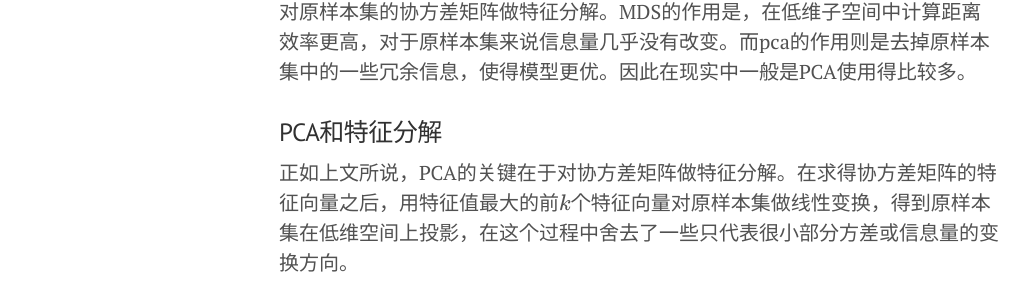
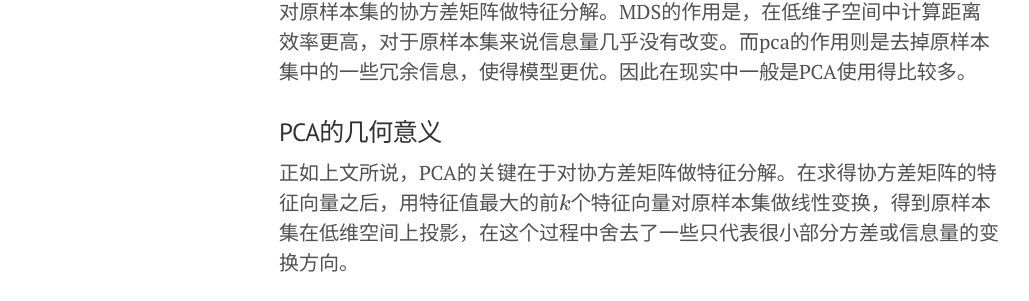
Before and after one commit to nomadcube/nomadcube.github.io, a Jekyll site: the page built from _posts/2016-08-02-线性降维与pca.md, in a window 1280 px wide. Shown: the part 404-705 px from the top of the page, without its empty margins (1-1030 px from the left). Built offline with Jekyll 4.4.1, drawn with Linux system fonts in a browser that asks for light colours; formulas are drawn with MathJax 3; comment, search, counter and statistics services are not loaded.

Commit message:
新文章

```diff
--- a/_posts/2016-08-02-线性降维与pca.md
+++ b/_posts/2016-08-02-线性降维与pca.md
@@ -7,7 +7,7 @@ tags: 机器学习
 
 线性变换矩阵的形式取决于降维的目标。比如mds的目标是使得给定两个原样本点，它们之间的距离在降维前后保持不变，而pca的目标则是使得降维后最大程度在保留原样本包含的信息，同时样本点之间在新子空间中最大程度地分开。于是MDS和PCA算法最大的区别在于，前者对原样本集的距离矩阵做特征分解，而后者对原样本集的协方差矩阵做特征分解。MDS的作用是，在低维子空间中计算距离效率更高，对于原样本集来说信息量几乎没有改变。而pca的作用则是去掉原样本集中的一些冗余信息，使得模型更优。因此在现实中一般是PCA使用得比较多。
 
-### PCA和特征分解
+### PCA的几何意义
 正如上文所说，PCA的关键在于对协方差矩阵做特征分解。在求得协方差矩阵的特征向量之后，用特征值最大的前$$k$$个特征向量对原样本集做线性变换，得到原样本集在低维空间上投影，在这个过程中舍去了一些只代表很小部分方差或信息量的变换方向。
 
 首先从线性代数的角度来看，一个矩阵代表一个线性变换，线性变换的作用在于对原空间中的向量进行伸缩和旋转，旋转的形式由线性变换的方向决定。而线性变换同时也代表了一个新坐标系，因此"线性变换的方向"就对应于"新坐标系的坐标轴方向"，因此要确定一个线性变换的方向，相当于将它的坐标轴方向找出来。
```
